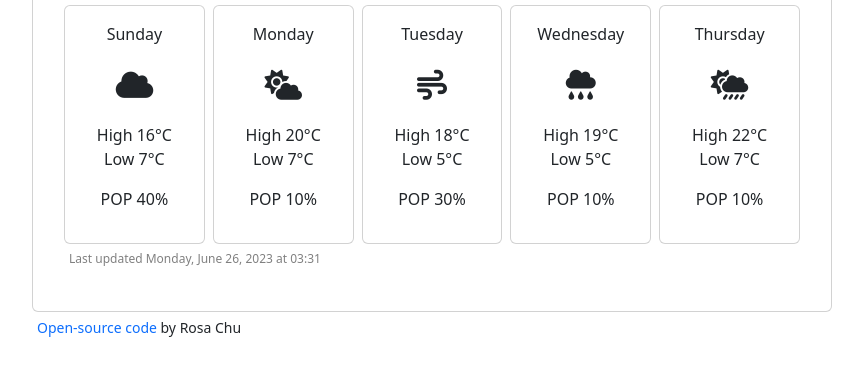
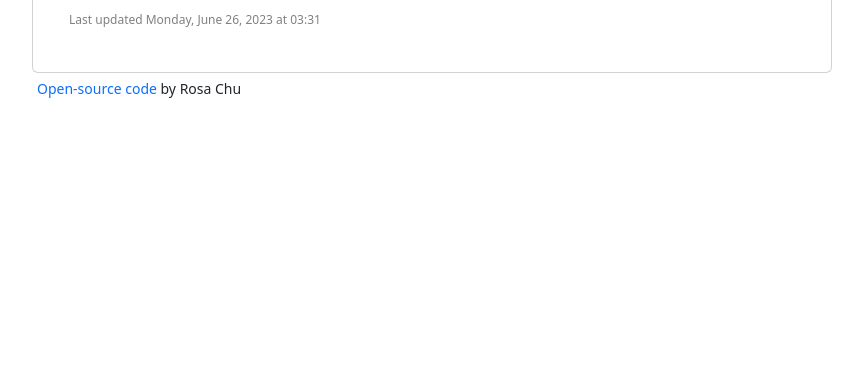
Before and after one commit to rochu36/weather-app, a plain HTML site: page index.html in a window 1280 px wide. Shown: the part 281-656 px from the top of the page, without its empty margins (208-1071 px from the left). Drawn offline with nearby package versions, Linux system fonts and the light colour scheme; no server answers.

Commit message:
Forecast data removed from HTML

```diff
--- a/index.html
+++ b/index.html
@@ -77,100 +77,7 @@
             </div>
           </div>
           <h3 class="forecast-title">5-Day Forecast</h3>
-          <div class="row row-cols-1 row-cols-md-5 g-2">
-            <div class="col">
-              <div class="card">
-                <div class="card-body">
-                  <p class="day-of-week">Sunday</p>
-                  <p class="forecast-icon">
-                    <i class="fa-solid fa-cloud cloudy-icon"></i>
-                  </p>
-                  <p class="forecast-high-low">
-                    High <span class="temperature-value">16</span
-                    ><span class="temperature">°C</span>
-                    <br />
-                    Low <span class="temperature-value">7</span
-                    ><span class="temperature-unit">°C</span>
-                  </p>
-                  <p class="forecast-pop">POP 40%</p>
-                </div>
-              </div>
-            </div>
-            <div class="col">
-              <div class="card">
-                <div class="card-body">
-                  <p class="day-of-week">Monday</p>
-                  <p class="forecast-icon">
-                    <i class="fa-solid fa-cloud-sun partly-cloudy-icon"></i>
-                  </p>
-                  <p class="forecast-high-low">
-                    High <span class="temperature-value">20</span
-                    ><span class="temperature-unit">°C</span>
-                    <br />
-                    Low <span class="temperature-value">7</span
-                    ><span class="temperature-unit">°C</span>
-                  </p>
-                  <p class="forecast-pop">POP 10%</p>
-                </div>
-              </div>
-            </div>
-            <div class="col">
-              <div class="card">
-                <div class="card-body">
-                  <p class="day-of-week">Tuesday</p>
-                  <p class="forecast-icon">
-                    <i class="fa-solid fa-wind windy-icon"></i>
-                  </p>
-                  <p class="forecast-high-low">
-                    High <span class="temperature-value">18</span
-                    ><span class="temperature-unit">°C</span>
-                    <br />
-                    Low <span class="temperature-value">5</span
-                    ><span class="temperature-unit">°C</span>
-                  </p>
-                  <p class="forecast-pop">POP 30%</p>
-                </div>
-              </div>
-            </div>
-            <div class="col">
-              <div class="card">
-                <div class="card-body">
-                  <p class="day-of-week">Wednesday</p>
-                  <p class="forecast-icon">
-                    <i class="fa-solid fa-cloud-rain showers-icon"></i>
-                  </p>
-                  <p class="forecast-high-low">
-                    High <span class="temperature-value">19</span
-                    ><span class="temperature-unit">°C</span>
-                    <br />
-                    Low <span class="temperature-value">5</span
-                    ><span class="temperature-unit">°C</span>
-                  </p>
-                  <p class="forecast-pop">POP 10%</p>
-                </div>
-              </div>
-            </div>
-            <div class="col">
-              <div class="card">
-                <div class="card-body">
-                  <p class="day-of-week">Thursday</p>
-                  <p class="forecast-icon">
-                    <i
-                      class="fa-solid fa-cloud-sun-rain chance-of-showers-icon"
-                    ></i>
-                  </p>
-                  <p class="forecast-high-low">
-                    High <span class="temperature-value">22</span
-                    ><span class="temperature-unit">°C</span>
-                    <br />
-                    Low <span class="temperature-value">7</span
-                    ><span class="temperature-unit">°C</span>
-                  </p>
-                  <p class="forecast-pop">POP 10%</p>
-                </div>
-              </div>
-            </div>
-          </div>
+          <div class="weather-forecast"></div>
           <p class="update" id="last-updated"></p>
         </div>
       </div>
--- a/src/script.js
+++ b/src/script.js
@@ -1,3 +1,9 @@
+function getForecast(city) {
+  let apiKey = "f0f46b64716e36bf140a4af097o93t04";
+  let apiUrl = `https://api.shecodes.io/weather/v1/forecast?query=${city}&key=${apiKey}&units=metric`;
+  axios.get(apiUrl).then(displayForecast);
+}
+
 function displaySearchedWeather(response) {
   let temperature = Math.round(response.data.temperature.current);
   let currentTemperature = document.querySelector("h2 .temperature-value");
@@ -17,6 +23,8 @@ function displaySearchedWeather(response) {
   let currentIcon = document.querySelector("#todays-icon");
   currentIcon.setAttribute("src", response.data.condition.icon_url);
   currentIcon.setAttribute("alt", response.data.condition.description);
+
+  getForecast(response.data.city);
 }
 
 function displaySearchedCity(searchedCity) {
@@ -86,6 +94,8 @@ function displayCurrentWeather(response) {
   let location = response.data.city;
   let displayedCity = document.querySelector("#displayed-city");
   displayedCity.innerHTML = location;
+
+  getForecast(response.data.city);
 }
 
 function findPosition(position) {
@@ -142,6 +152,34 @@ function convertToCelsius(event) {
   }
 }
 
+function displayForecast() {
+  let forecastElement = document.querySelector(".weather-forecast");
+  let forecastHTML = `<div class="row row-cols-1 row-cols-md-5 g-2">`;
+
+  forecastHTML =
+    forecastHTML +
+    `<div class="col">
+                <div class="card">
+                  <div class="card-body">
+                    <p class="day-of-week">Sunday</p>
+                    <p class="forecast-icon">
+                      <i class="fa-solid fa-cloud cloudy-icon"></i>
+                    </p>
+                    <p class="forecast-high-low">
+                      High <span class="temperature-value">16</span
+                      ><span class="temperature">°C</span>
+                      <br />
+                      Low <span class="temperature-value">7</span
+                      ><span class="temperature-unit">°C</span>
+                    </p>
+                  </div>
+                </div>
+              </div>
+            </div>`;
+
+  forecastElement.innerHTML = forecastHTML;
+}
+
 let citySearchForm = document.querySelector("#city-search-form");
 citySearchForm.addEventListener("submit", displaySearchedCity);
 
@@ -155,5 +193,4 @@ let celsiusConversion = document.querySelector("#change-to-celsius");
 celsiusConversion.addEventListener("click", convertToCelsius);
 
 displaySearchedCity("Markham");
-
 displayCurrentTime();
```
